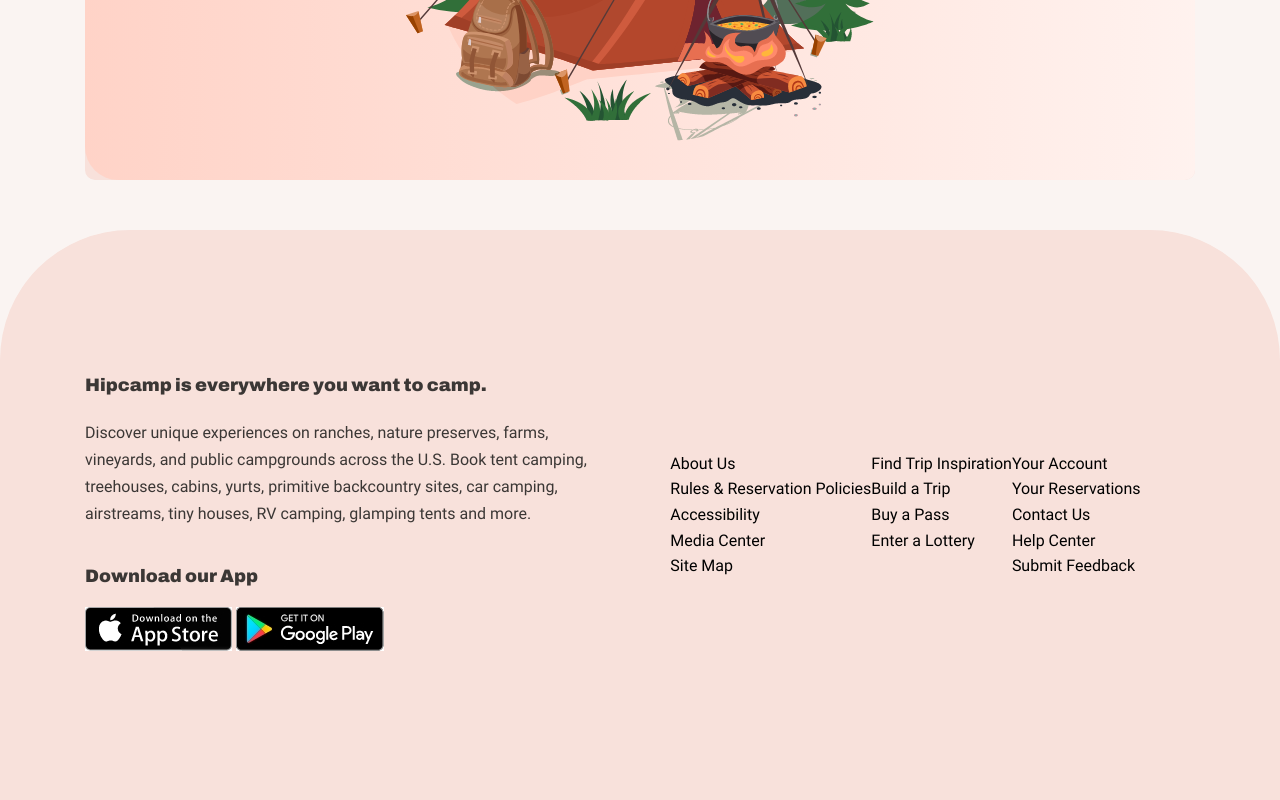
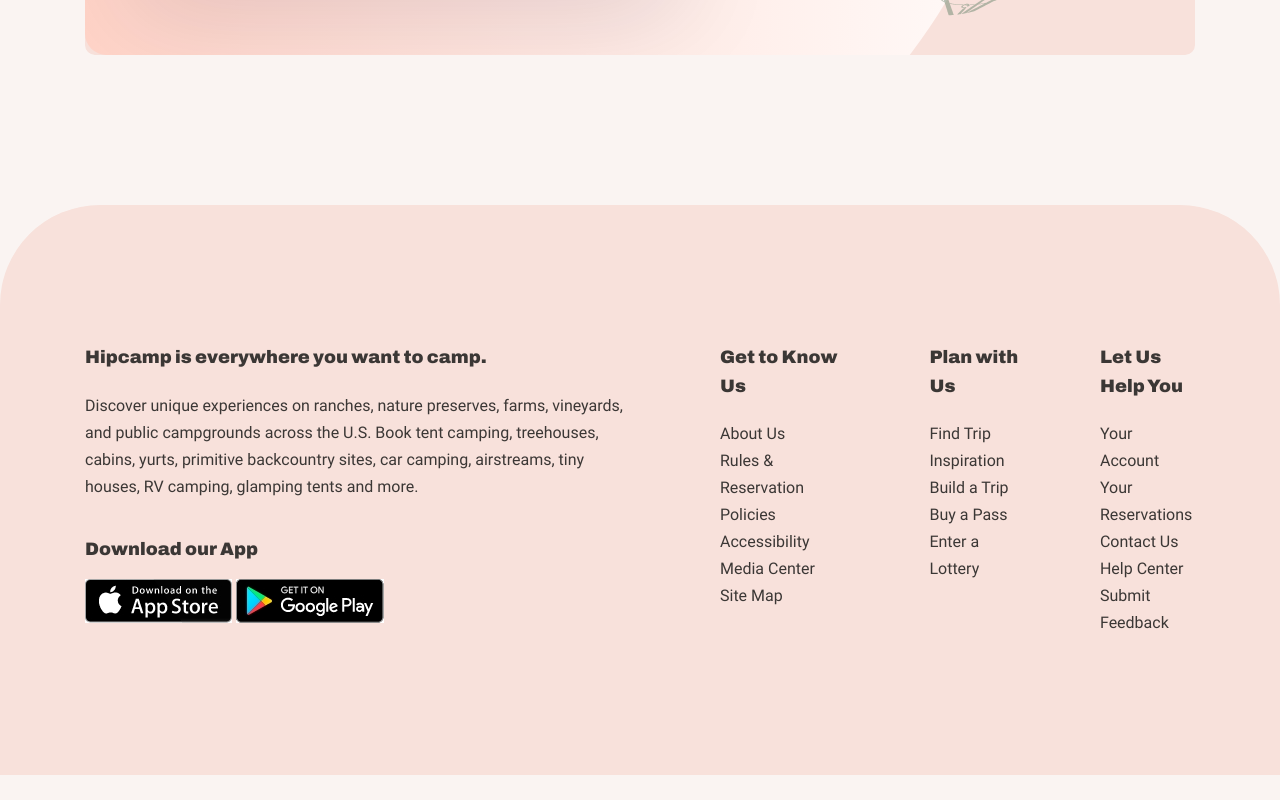
Before and after one commit to mohammad-mahdi-ghalenovi/Camping-Website-with-ReactJs, a React (Vite) app: page / in a window 1280 px wide. Shown: the part 4039-4839 px from the top of the page. After the commit the page ends 4814 px from the top, so only its background shows below. Built offline with nearby package versions, Linux system fonts and the light colour scheme.

Commit message:
footers right-content  created ,  bugs fixed

```diff
--- a/src/App.css
+++ b/src/App.css
@@ -1,3 +1,74 @@
 body {
     background: #FAF4F2;
 }
+
+
+/* Media query */
+@media (min-width: 400px) {
+    .header-content {
+        transform: translate(-50%, 50%);
+    }
+}
+
+@media (min-width: 576px) {}
+
+@media (min-width: 768px) {
+    .menu {
+        display: flex;
+    }
+
+    .nav-btn {
+        display: none;
+    }
+
+    .nav-menu {
+        display: none;
+    }
+}
+
+@media (min-width: 992px) {
+    .nav__links {
+        display: flex;
+    }
+
+    .header-content__caption {
+        max-width: 50rem;
+    }
+
+    .destination-title-container {
+        margin-top: -25rem;
+    }
+
+    .banner {
+        flex-wrap: nowrap;
+        justify-content: space-between;
+    }
+}
+
+@media (min-width: 1200px) {
+    .footer-container {
+        flex-direction: row;
+    }
+
+    .footer__right-content {
+        flex-wrap: nowrap;
+        justify-content: end;
+        margin-top: 0;
+    }
+
+    .footer__left-content {
+        margin-top: 0;
+    }
+
+    .right-content__list {
+        margin: 0 0 0 8rem;
+    }
+
+
+    .footer-container {
+        justify-content: start;
+    }
+
+}
+
+@media (min-width: 1400px) {}
--- a/src/App.jsx
+++ b/src/App.jsx
@@ -6,6 +6,7 @@
 import Destinations from './Components/Destination/Destinations';
 import Banner from "./Components/Banner/Banner"
 import Footer from "./Components/Footer/Footer"
+import "./app.css"
 
 function App() {
   return (
--- a/src/Components/Banner/banner.css
+++ b/src/Components/Banner/banner.css
@@ -9,7 +9,7 @@
     height: auto;
     background-color: #F8E1DB;
     border-radius: 1rem;
-    margin-top: 10rem;
+    margin-top: 20rem;
     flex-wrap: wrap;
     overflow: hidden;
 }
--- a/src/Components/Destination/Destinations.css
+++ b/src/Components/Destination/Destinations.css
@@ -41,45 +41,3 @@
     color: #E76F51;
     border: 1px solid #E76F51;
 }
-
-/* Media query */
-@media (min-width: 400px) {
-    .header-content {
-        transform: translate(-50%, 50%);
-    }
-}
-
-@media (min-width: 576px) {}
-
-@media (min-width: 768px) {
-    .menu {
-        display: flex;
-    }
-
-    .nav-btn {
-        display: none;
-    }
-
-    .nav-menu {
-        display: none;
-    }
-}
-
-@media (min-width: 992px) {
-    .nav__links {
-        display: flex;
-    }
-
-    .header-content__caption {
-        max-width: 50rem;
-    }
-
-    .destination-title-container {
-        margin-top: -25rem;
-    }
-}
-
-@media (min-width: 1200px) {}
-
-@media (min-width: 1400px) {
-}
--- a/src/Components/Footer/Footer.jsx
+++ b/src/Components/Footer/Footer.jsx
@@ -6,7 +6,7 @@
             <footer className="footer">
                   <div className="container footer-container">
                         <div className="footer__left-content">
-                                  <h2 className="left-content__title">Hipcamp is everywhere you want to camp.</h2>
+                                  <h2 className="footer-titles">Hipcamp is everywhere you want to camp.</h2>
                                   <p className="left-content__caption">Discover unique experiences on ranches, nature preserves, farms, vineyards, and public campgrounds across the U.S. Book tent camping, treehouses, cabins, yurts, primitive backcountry sites, car camping, airstreams, tiny houses, RV camping, glamping tents and more.</p>
                                   <div className="left-content__apps">
                                         <h2 className="apps__title">Download our App</h2>
@@ -16,24 +16,27 @@
                         </div>
                         <div className="footer__right-content">
                               <ul className="right-content__list">
-                                  <li>About Us</li>
-                                  <li>Rules & Reservation Policies</li>
-                                  <li>Accessibility</li>
-                                  <li>Media Center</li>
-                                  <li>Site Map</li>
+                                  <h2 className="footer-titles">Get to Know Us</h2>
+                                  <a href=""><li>About Us</li></a>
+                                  <a href=""><li>Rules & Reservation Policies</li></a>
+                                  <a href=""><li>Accessibility</li></a>
+                                  <a href=""><li>Media Center</li></a>
+                                  <a href=""><li>Site Map</li></a>
                               </ul>
                               <ul className="right-content__list">
-                                  <li>Find Trip Inspiration</li>
-                                  <li>Build a Trip</li>
-                                  <li>Buy a Pass</li>
-                                  <li>Enter a Lottery</li>
+                                  <h2 className="footer-titles">Plan with Us</h2>
+                                  <a href=""><li>Find Trip Inspiration</li></a>
+                                  <a href=""><li>Build a Trip</li></a>
+                                  <a href=""><li>Buy a Pass</li></a>
+                                  <a href=""><li>Enter a Lottery</li></a>
                               </ul>
                               <ul className="right-content__list">
-                                  <li>Your Account</li>
-                                  <li>Your Reservations</li>
-                                  <li>Contact Us</li>
-                                  <li>Help Center</li>
-                                  <li>Submit Feedback</li>
+                                  <h2 className="footer-titles">Let Us Help You</h2>
+                                  <a href=""><li>Your Account</li></a>
+                                  <a href=""><li>Your Reservations</li></a>
+                                  <a href=""><li>Contact Us</li></a>
+                                  <a href=""><li>Help Center</li></a>
+                                  <a href=""><li>Submit Feedback</li></a>
                               </ul>
                         </div>
                   </div>
--- a/src/Components/Footer/footer.css
+++ b/src/Components/Footer/footer.css
@@ -3,33 +3,33 @@
     display: flex;
     align-items: center;
     bottom: 0;
-    align-items: center;
     width: 100%;
-    height: 57rem;
+    min-height: 57rem;
     background-color: #F8E1DB;
-    border-top-right-radius: 130px;
-    border-top-left-radius: 130px;
-    margin-top: 5rem;
+    border-top-right-radius: 100px;
+    border-top-left-radius: 100px;
+    margin-top: 15rem;
 }
 
-.footer-container   {
+.footer-container {
     display: flex;
-    align-items: center;
-    justify-content: space-around;
+    align-items: start;
+    flex-direction: column;
+}
+
+.footer-titles {
+    font-family: "Archivo Black";
+    font-size: 1.8rem;
+    color: #3B3735;
+    margin-bottom: 2rem;
 }
 
 /* left content */
 .footer__left-content {
     display: flex;
     flex-direction: column;
-    flex-basis: 55%;
-}
-
-.left-content__title {
-    font-family: "Archivo Black";
-    font-size: 1.8rem;
-    color: #3B3735;
-    margin-bottom: 2rem;
+    flex-basis: 50%;
+    margin-top: 12rem;
 }
 
 .left-content__caption {
@@ -37,7 +37,7 @@
     font-size: 1.6rem;
     color: #3B3735;
     line-height: 2.7rem;
-    width: 100%;
+   width: 100%;
 }
 
 .left-content__apps {
@@ -60,12 +60,22 @@
 /* right content */
 .footer__right-content {
     display: flex;
-    flex-basis: 60%;
-    justify-content: center;
+    align-items: start;
+    flex-basis: 50%;
+    justify-content: start;
+    flex-wrap: wrap;
+    margin-top: 4rem;
 }
 
-.right-content__list {}
+.right-content__list {
+    margin: 4rem 4rem 0 0 ;
+}
 
-.li {}
+.right-content__list li {
+    font-family: "Roboto";
+    font-size: 1.6rem;
+    color: #3B3735;
+    line-height: 2.7rem;
+}
 
 /* right content */
--- a/src/styles/container.css
+++ b/src/styles/container.css
@@ -28,11 +28,6 @@
     .container {
         width: 96rem;
     }
-
-    .banner {
-        flex-wrap: nowrap;
-        justify-content: space-between;
-    }
 }
 
 @media (min-width: 1200px) {
```
